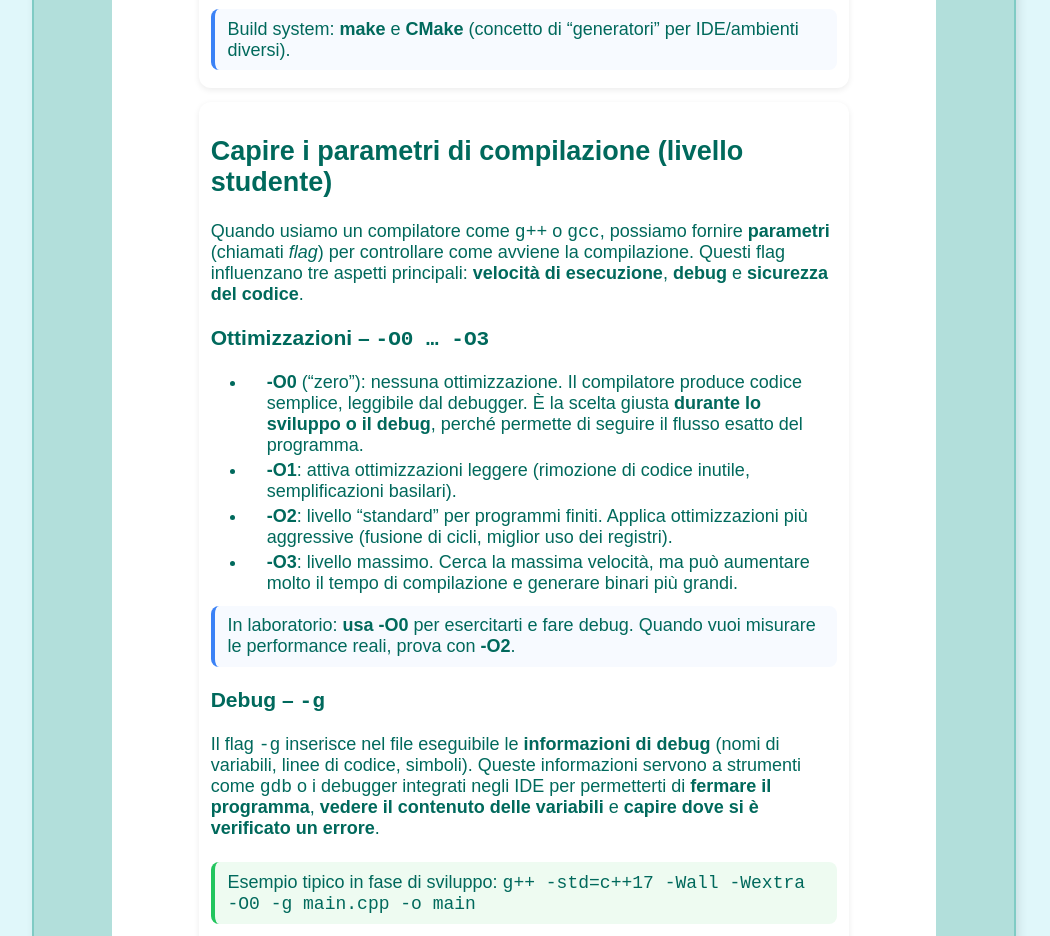
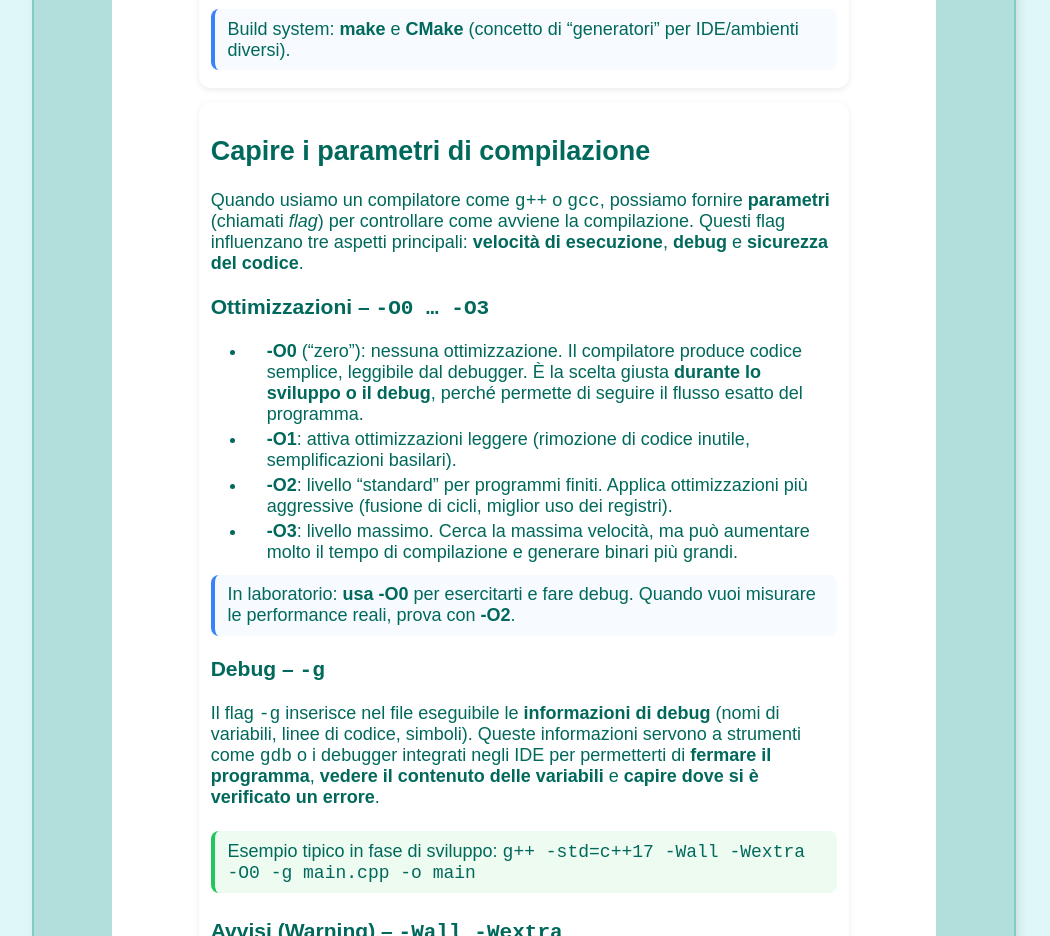
Before and after one commit to carlocomin/corso_3XIA_Informatica, a plain HTML site: page lez6/lez6_1.html in a window 1280 px wide. Shown: the part 4140-5076 px from the top of the page, without its empty margins (116-1166 px from the left). Drawn offline with Linux system fonts and the light colour scheme.

Commit message:
minor on gcc warnings and opt in lez6_1

```diff
--- a/lez6/lez6_1.html
+++ b/lez6/lez6_1.html
@@ -226,7 +226,7 @@
     </div>
 
 	<div class="inner-box box">
-  <h2>Capire i parametri di compilazione (livello studente)</h2>
+  <h2>Capire i parametri di compilazione</h2>
 
   <p>
     Quando usiamo un compilatore come <code>g++</code> o <code>gcc</code>, possiamo fornire
```
